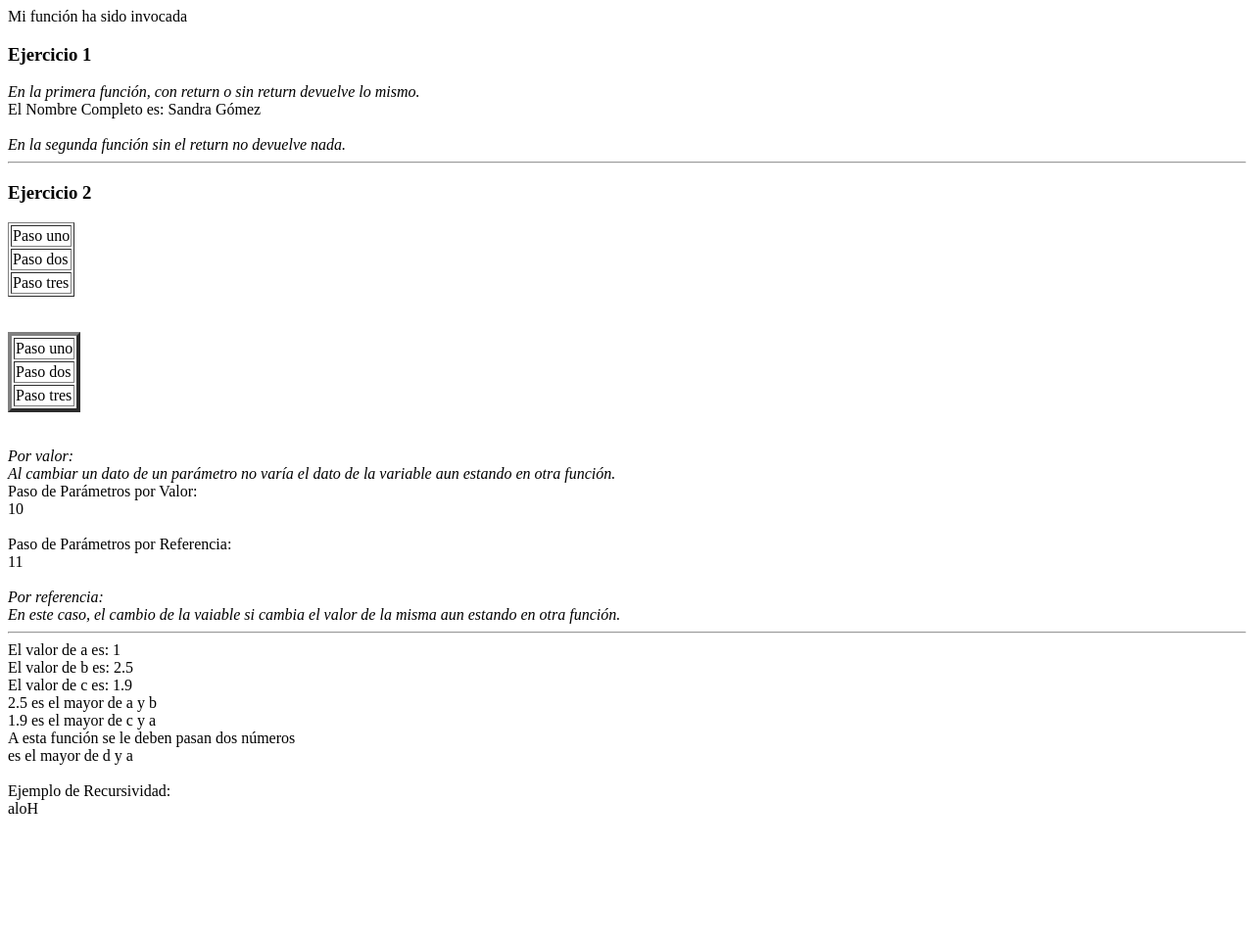
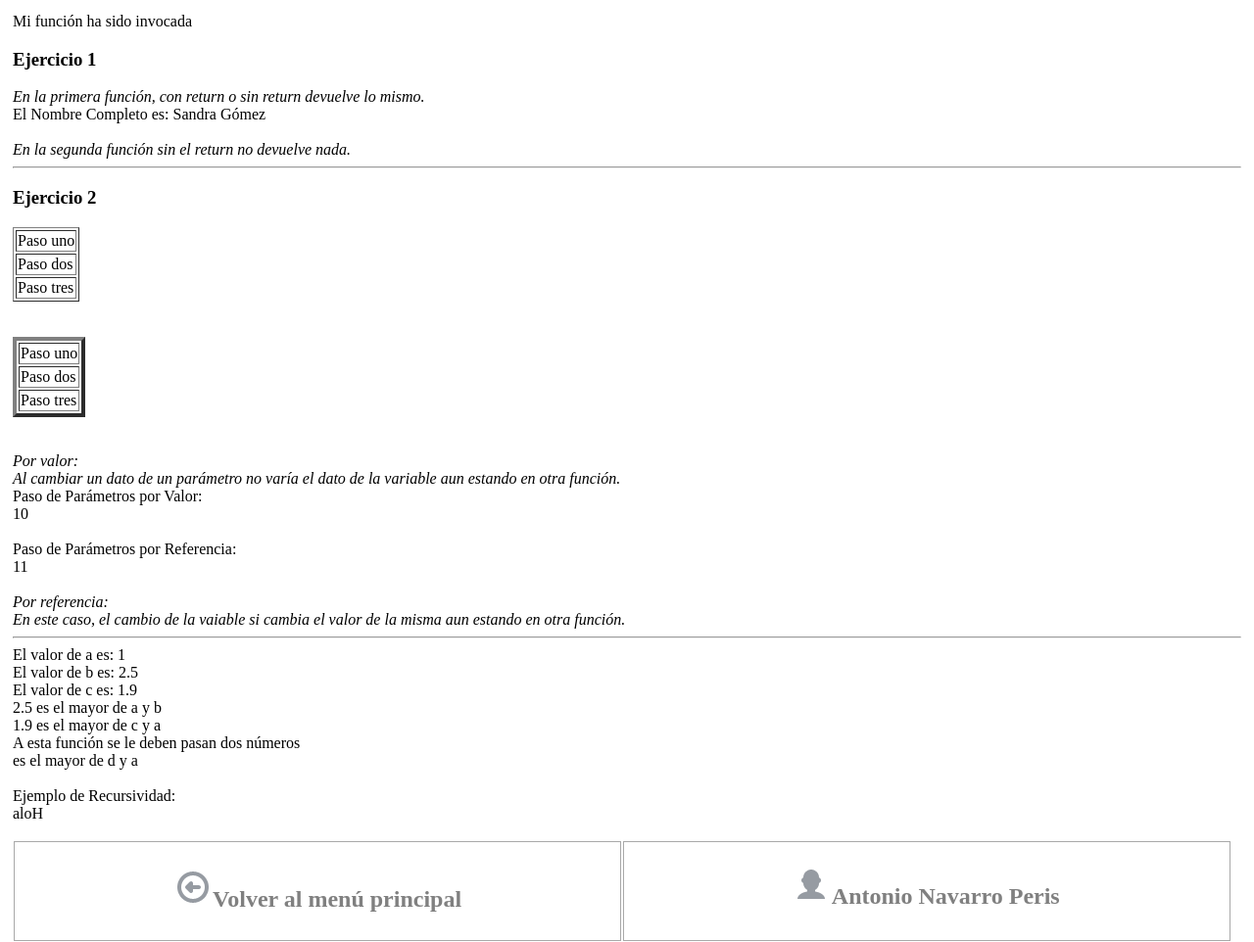
Before and after one commit to AntonioNP/PHP, a PHP site: page /funciones.php in a window 1280 px wide. Shown: the whole page at 98% size. Before the commit the page ends 831 px from the top, so only its background shows below. Run offline with PHP 8.4, Linux system fonts and the light colour scheme; data that the repository does not hold is empty.

Commit message:
Introducir hoja de CSS, imágenes, pie de página.....

```diff
--- a/funciones.php
+++ b/funciones.php
@@ -1,8 +1,10 @@
 <!DOCTYPE html>
 <html>
     <head>
+        <title>ANP</title>
         <meta charset="UTF-8">
-        <title>ANP</title>
+        <meta name="viewport" content="width=device-width"/>
+        <link href="miCSS.css" rel="stylesheet" type="text/css"/>
     </head>
     <body>
         <?php
@@ -91,10 +93,11 @@
                 echo "A esta función se le deben pasan dos números<br>";
                 return;
             }
-            if ($x >= $y)
+            if ($x >= $y) {
                 echo $x;
-            else
+            } else {
                 echo $y;
+            }
         }
 
         $a = 1;
@@ -117,9 +120,9 @@
         echo"<br>";
 
         function invertir($str) {
-            if (strlen($str) == 0)
+            if (strlen($str) == 0) {
                 return "";
-            else
+            } else
                 return invertir(substr($str, 1)) . substr($str, 0, 1);
         }
 
@@ -127,5 +130,13 @@
         echo"<br>";
         echo"<br>";
         ?>
+        <div id="pie">
+            <div id="izq">
+                <h2><a href="index.php"><img src="img/volver.png" />Volver al menú principal</a></h2>
+            </div>
+            <div id="der">
+                <h2><img src="img/iconPerson.png" />Antonio Navarro Peris</h2>
+            </div>
+        </div>
     </body>
 </html>
--- /dev/null
+++ b/miCSS.css
@@ -0,0 +1,26 @@
+body{
+    alignment-baseline: central;
+    padding: 5px;
+    }
+#pie a,h2{
+    text-decoration: none;
+    color: gray;
+}
+#izq{
+    margin: 1px;
+    text-align: center;
+    border: solid darkgrey 1px;
+    padding: 5px;
+    height: 90px;
+    width: 48.5%;
+    float: left;
+}
+#der{
+    margin: 1px;
+    text-align: center;
+    border: solid darkgrey 1px;
+    padding: 5px;
+    height: 90px;
+    width: 48.5%;
+    float: left;
+}
--- a/nbproject/project.xml
+++ b/nbproject/project.xml
@@ -3,7 +3,7 @@
     <type>org.netbeans.modules.php.project</type>
     <configuration>
         <data xmlns="http://www.netbeans.org/ns/php-project/1">
-            <name>FormularioPHP</name>
+            <name>EjerciciosPHP</name>
         </data>
     </configuration>
 </project>
```
Also changed, not shown: index.php (+21 -7 lines), plantilla.php (+9 -0 lines), recogida.php (+9 -0 lines), img/iconPHP.png (added), img/iconPerson.png (added), img/volver.png (added), 1 other file.
